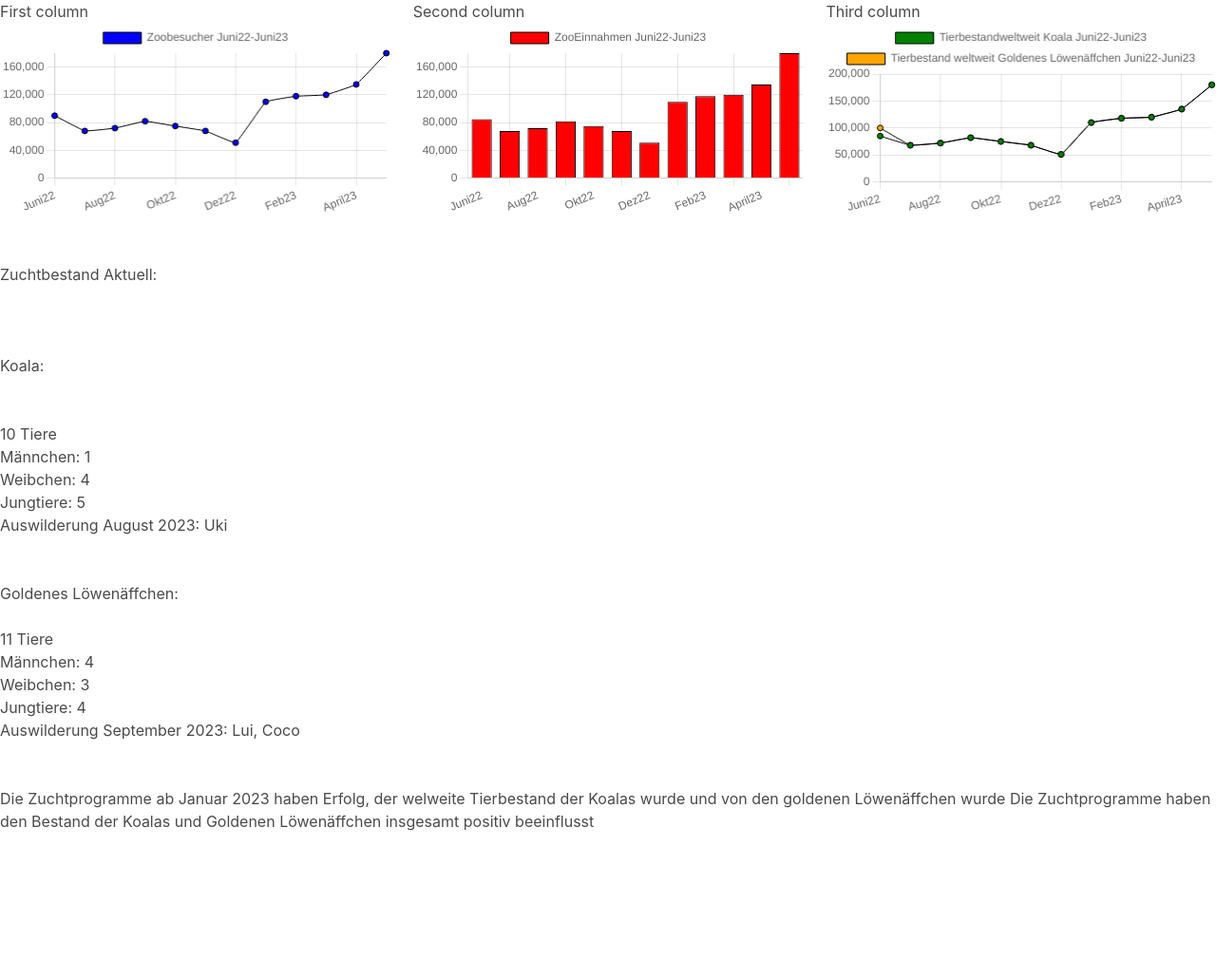
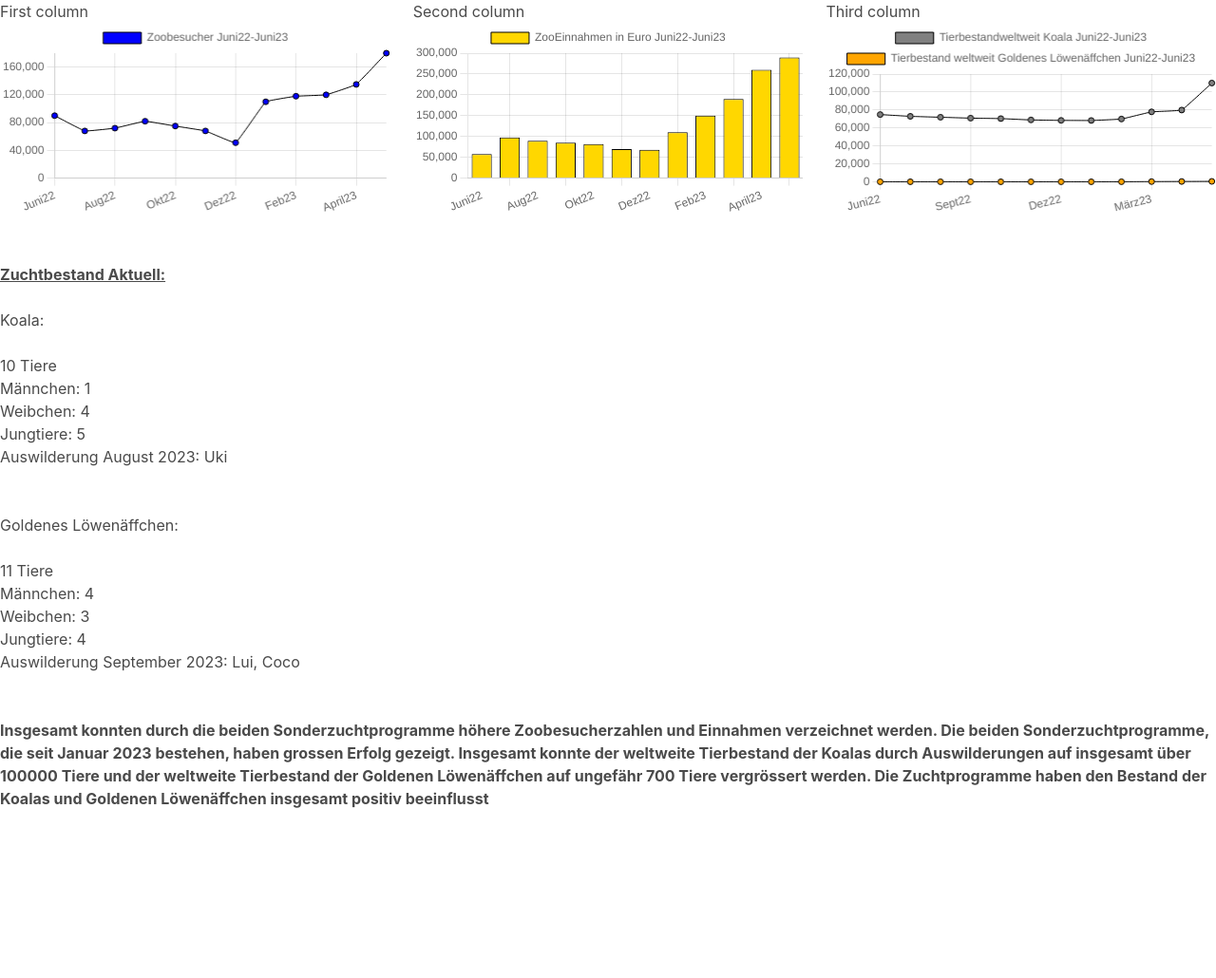
Before and after one commit to gitistef/Abschlussprojekt-Zoo-App, a website: page indexZoomitarbeiter.html in a window 1280 px wide. Shown: the whole page at 95% size. After the commit the page ends 1009 px from the top, so only its background shows below. Drawn offline with nearby package versions, Linux system fonts and the light colour scheme.

Commit message:
Commitnewnew

```diff
--- a/indexZoomitarbeiter.html
+++ b/indexZoomitarbeiter.html
@@ -22,10 +22,10 @@
     </div>
 
   </div>
- <br>  Zuchtbestand Aktuell: </br>
-<br></br>
+ <br><b><u>  Zuchtbestand Aktuell:</b></u></br>
+
        <br> Koala:</br>
-        <br></br>
+        <br>
         10 Tiere<br>
         Männchen: 1<br>
         Weibchen: 4<br>
@@ -41,9 +41,8 @@
 
         Auswilderung September 2023: Lui, Coco
         <br></br>
-    <br> Die Zuchtprogramme ab Januar 2023 haben Erfolg, der welweite Tierbestand der Koalas wurde
-     und von den goldenen Löwenäffchen wurde        Die Zuchtprogramme haben den Bestand der Koalas und
-     Goldenen Löwenäffchen insgesamt positiv beeinflusst</br>
+    <br><b> Insgesamt konnten durch die beiden Sonderzuchtprogramme höhere Zoobesucherzahlen und Einnahmen verzeichnet werden. Die beiden Sonderzuchtprogramme, die seit Januar 2023 bestehen, haben grossen Erfolg gezeigt. Insgesamt konnte der weltweite Tierbestand der Koalas durch Auswilderungen auf insgesamt über 100000 Tiere und der weltweite Tierbestand der Goldenen Löwenäffchen auf ungefähr 700 Tiere vergrössert werden. Die Zuchtprogramme haben den Bestand der Koalas und
+     Goldenen Löwenäffchen insgesamt positiv beeinflusst</b></br>
     </p>
 
 
@@ -108,9 +107,9 @@
       labels: ['Juni22', 'Juli22', 'Aug22', 'Sept22', 'Okt22', 'Nov22', 'Dez22', 'Jan23 Start 2 Sonderzuchtprogramme', 'Feb23', 'März23', 'April23', 'Juni23'],
 
       datasets: [{
-        label: 'ZooEinnahmen Juni22-Juni23',
-        data: [85000, 68000, 72000, 82000, 75000, 68000, 51000, 110000, 118000, 120000, 135000, 180000],
-        backgroundColor: ['red'],
+        label: 'ZooEinnahmen in Euro Juni22-Juni23',
+        data: [58000, 98000, 90000, 85000, 82000, 70000, 68000, 110000, 150000, 190000, 260000, 290000],
+        backgroundColor: ['gold'],
         borderColor: ['black'],
         borderWidth: 1
 
@@ -140,18 +139,18 @@
     type: 'line',
 
     data: {
-      labels: ['Juni22', 'Juli22', 'Aug22', 'Sept22', 'Okt22', 'Nov22', 'Dez22', 'Jan23 Start 30 Sonderzuchtprogramme in Zoos welweit', 'Feb23', 'März23', 'April23', 'Juni23'],
+      labels: ['Juni22', 'Juli22', 'Aug22', 'Sept22', 'Okt22', 'Nov22', 'Dez22', 'Jan23 Start über 70 Sonderzuchtprogramme in Zoos welweit', 'Feb23', 'März23', 'April23', 'Juni23'],
       datasets: [{
         label: 'Tierbestandweltweit Koala Juni22-Juni23',
-        data: [85000, 68000, 72000, 82000, 75000, 68000, 51000, 110000, 118000, 120000, 135000, 180000],
-        backgroundColor: ['green'],
+        data: [75000, 73000, 72000, 71000, 70500, 69000, 68500, 68400, 70000, 78000, 80000, 110000],
+        backgroundColor: ['grey'],
         borderColor: ['black'],
         borderWidth: 1
 
       },
       {
         label: 'Tierbestand weltweit Goldenes Löwenäffchen Juni22-Juni23',
-        data: [100000, 68000, 72000, 82000, 75000, 68000, 51000, 110000, 118000, 120000, 135000, 180000],
+        data: [280, 276, 274, 271, 270, 269, 268, 265, 310, 460, 580, 689],
         backgroundColor: ['orange'],
         borderColor: ['black'],
         borderWidth: 1
```
